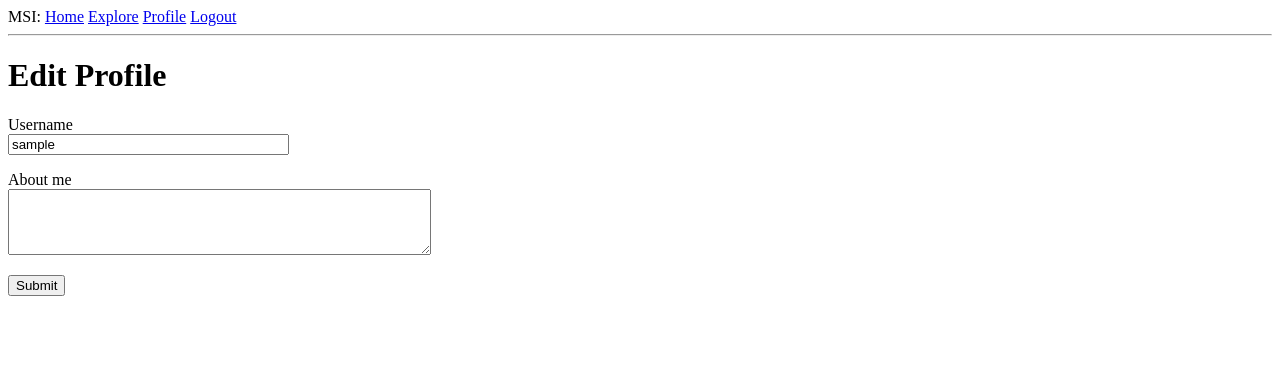
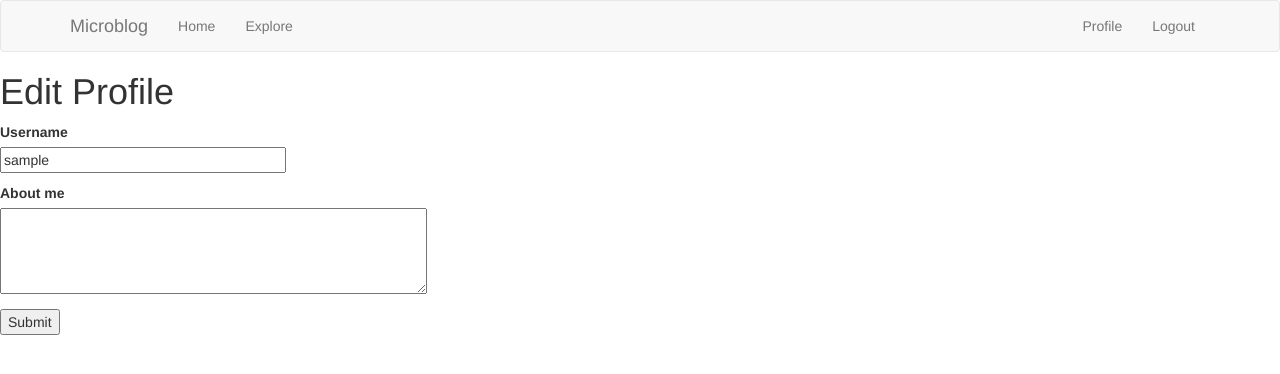
Before and after one commit to kcinnoy/msi, a Flask app: page /edit_profile in a window 1280 px wide. Shown: the top 374 px of the page. Run offline with Flask 2, Linux system fonts and the light colour scheme; the visitor is signed in with stand-in values (Sample User, id 1); data comes from the database, SQL or seed files in the repository; some libraries are stand-ins or nearby versions.

Commit message:
updated base.html to included bootstrap elements

```diff
--- a/app/templates/base.html
+++ b/app/templates/base.html
@@ -1,36 +1,50 @@
-<!DOCTYPE html>
-  <head>
-    <meta charset="utf-8">
-    <meta http-equiv="X-UA-Compatible" content="IE=edge">
-    <title>{{ title}} - MSI</title>
-    <meta name="description" content="">
-    <meta name="viewport" content="width=device-width, initial-scale=1">
-    <link rel="stylesheet" href="">
-  </head>
-  <body>
-    <div>
-      MSI:
-      <a href="{{ url_for('index') }}">Home</a>
-      <a href="{{ url_for('explore') }}">Explore</a>
+{% extends 'bootstrap/base.html' %}
+
+{% block title %}
+    {% if title %}{{ title }} - Microblog{% else %}Welcome to Microblog{% endif %}
+{% endblock %}
+
+{% block navbar %}
+    <nav class="navbar navbar-default">
+        <div class="container">
+            <div class="navbar-header">
+                <button type="button" class="navbar-toggle collapsed" data-toggle="collapse" data-target="#bs-example-navbar-collapse-1" aria-expanded="false">
+                    <span class="sr-only">Toggle navigation</span>
+                    <span class="icon-bar"></span>
+                    <span class="icon-bar"></span>
+                    <span class="icon-bar"></span>
+                </button>
+                <a class="navbar-brand" href="{{ url_for('index') }}">Microblog</a>
+            </div>
+            <div class="collapse navbar-collapse" id="bs-example-navbar-collapse-1">
+                <ul class="nav navbar-nav">
+                    <li><a href="{{ url_for('index') }}">Home</a></li>
+                    <li><a href="{{ url_for('explore') }}">Explore</a></li>
+                </ul>
+                <ul class="nav navbar-nav navbar-right">
                     {% if current_user.is_anonymous %}
-      <a href="{{ url_for('login') }}">Login</a>
+                    <li><a href="{{ url_for('login') }}">Login</a></li>
                     {% else %}
-      <a href="{{ url_for('user', username=current_user.username) }}">Profile</a>
-      <a href="{{ url_for('logout') }}">Logout</a>
+                    <li><a href="{{ url_for('user', username=current_user.username) }}">Profile</a></li>
+                    <li><a href="{{ url_for('logout') }}">Logout</a></li>
                     {% endif %}
+                </ul>
             </div>
-    <hr>
+        </div>
+    </nav>
+{% endblock %}
+
+{% block content %}
+    <div class="container">
         {% with messages = get_flashed_messages() %}
         {% if messages %}
-          <ul>
             {% for message in messages %}
-              <li>{{ message }}</li>
+            <div class="alert alert-info" role="alert">{{ message }}</div>
             {% endfor %}
-          </ul>
         {% endif %}
         {% endwith %}
-        {% block content %}{% endblock %}
 
-    <script src="" async defer></script>
-  </body>
-</html>
+        {# application content needs to be provided in the app_content block #}
+        {% block app_content %}{% endblock %}
+    </div>
+{% endblock %}
```
Lines whose indentation alone changed are shown as unchanged.
